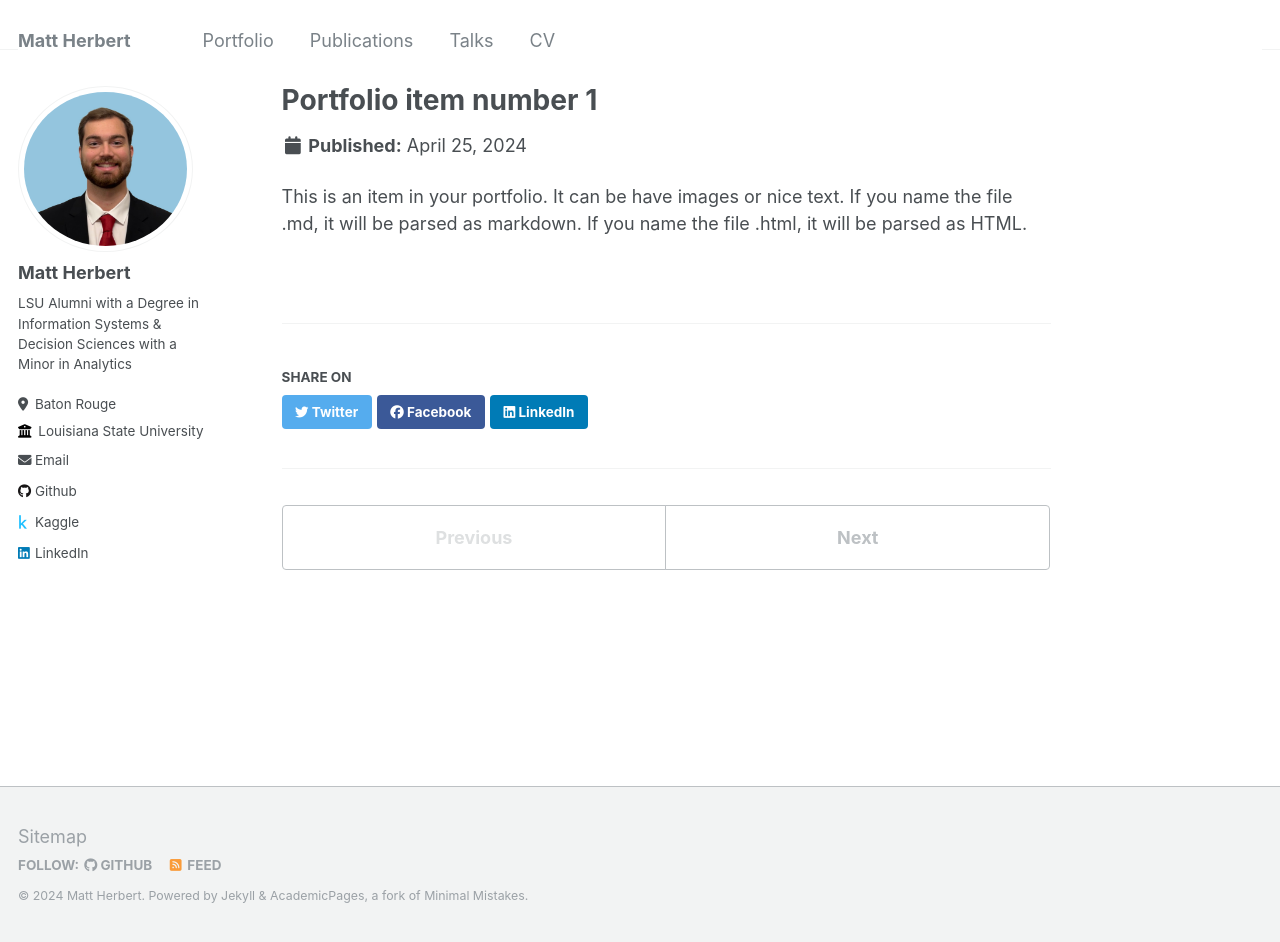
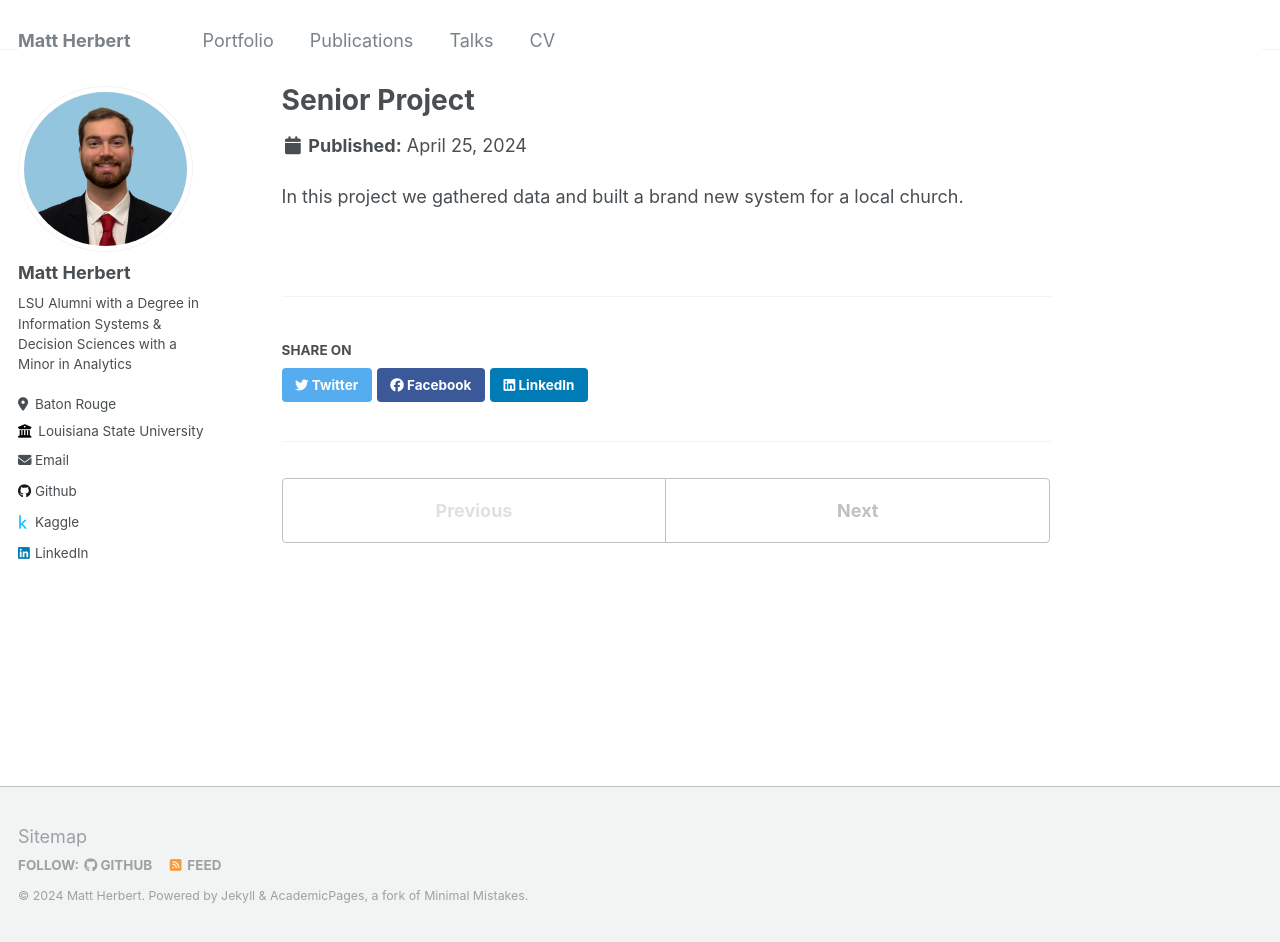
Before and after one commit to mherbe/mherbe.github.io, a Jekyll site: the page built from _portfolio/portfolio-1.md, in a window 1280 px wide and 942 px high. Built offline with Jekyll 4.4.1, drawn with Linux system fonts in a browser that asks for light colours.

Commit message:
Update portfolio-1.md

```diff
--- a/_portfolio/portfolio-1.md
+++ b/_portfolio/portfolio-1.md
@@ -1,7 +1,7 @@
 ---
-title: "Portfolio item number 1"
-excerpt: "Short description of portfolio item number 1<br/><img src='/images/500x300.png'>"
+title: "Senior Project"
+excerpt: "ISDS 4125 Senior Project <br/><img src='/images/4125pic.png'>"
 collection: portfolio
 ---
 
-This is an item in your portfolio. It can be have images or nice text. If you name the file .md, it will be parsed as markdown. If you name the file .html, it will be parsed as HTML.
+In this project we gathered data and built a brand new system for a local church.
```
